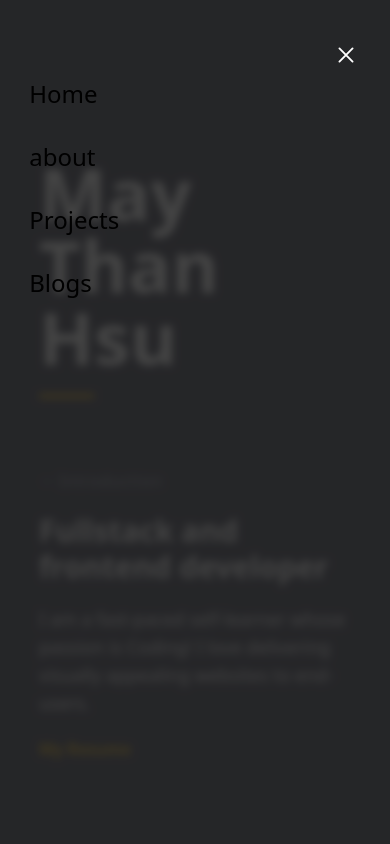
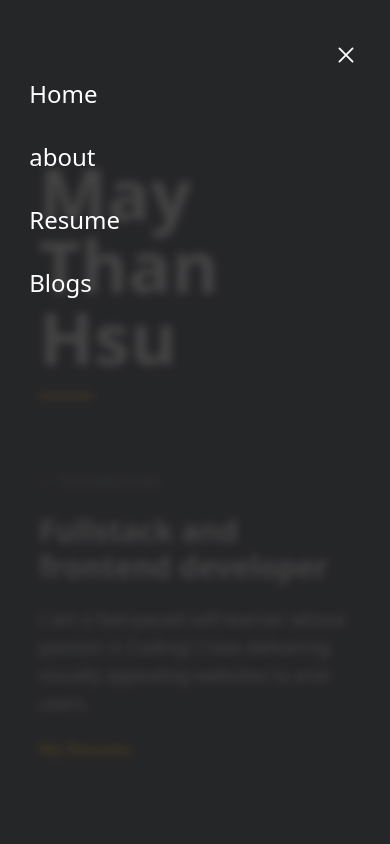
Before and after one commit to maythanhsuaung0-0/devportfolio, a Next.js app: page / in a window 390 px wide. Both pictures are taken after a click on the element 348 px from the left and 32 px from the top of the page. Shown: the top 844 px of the page. Built offline with nearby package versions, Linux system fonts and the light colour scheme.

Commit message:
changed mobile nav link

```diff
--- a/src/components/MobileNav.js
+++ b/src/components/MobileNav.js
@@ -4,7 +4,7 @@ import { IoCloseOutline } from 'react-icons/io5'
 
 const MobileNav = ({toggleMenu}) => {
   return (
-    <div className="fixed py-10  w-full h-full top-0 left-0 bg-[rgba(36,36,36,0.85)] backdrop-blur-sm z-50">
+    <div className="fixed py-10 text-white  w-full h-full top-0 left-0 bg-[rgba(36,36,36,0.85)] backdrop-blur-sm z-50">
     <div className="w-[85%] m-auto grid gap-2">
       <div
         className=" justify-self-end text-white text-3xl cursor-pointer"
@@ -25,7 +25,7 @@ const MobileNav = ({toggleMenu}) => {
         </li>
         <li>
           <Link className="navBtn" href="/resume">
-            Projects
+           Resume
           </Link>
         </li>
         <li>
```
